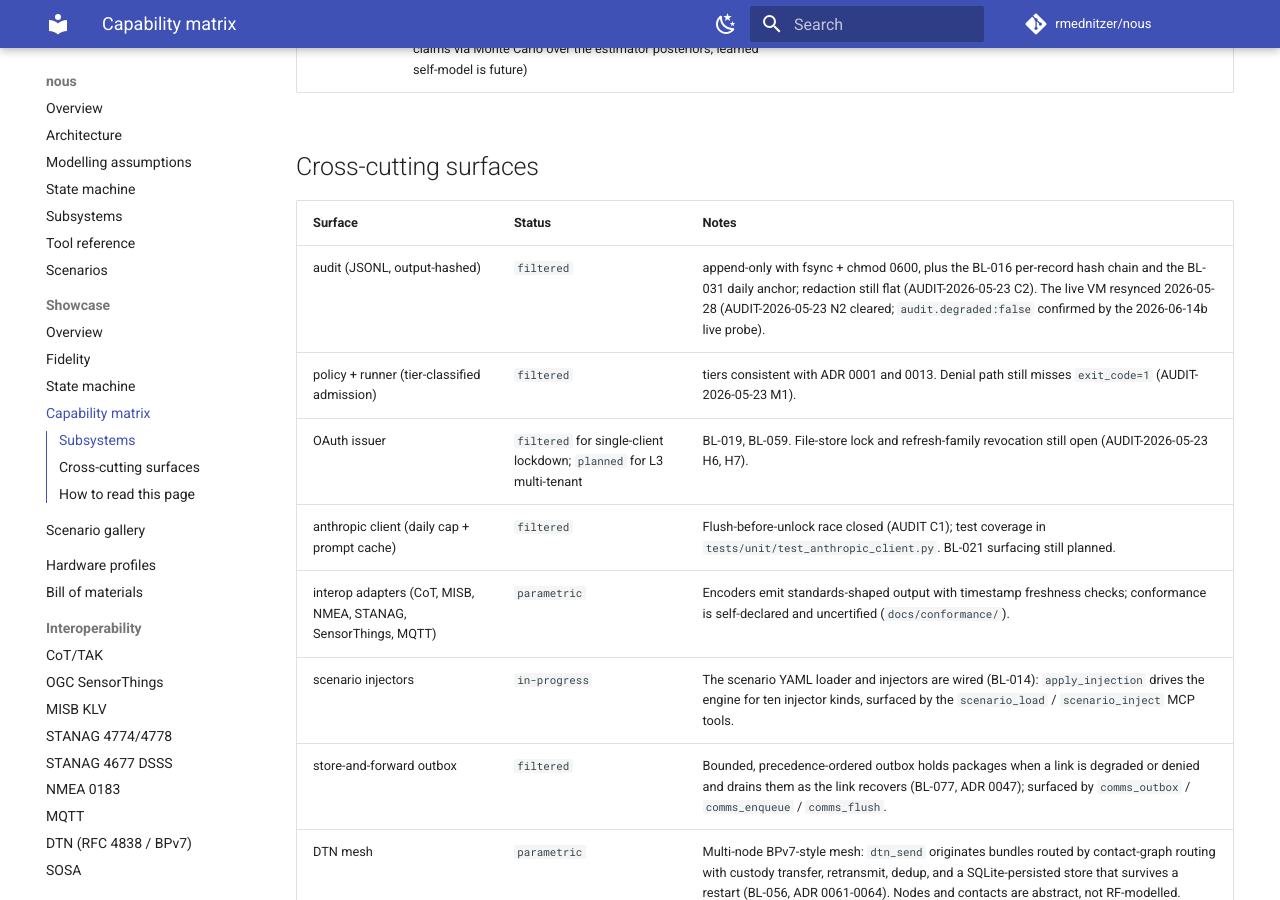
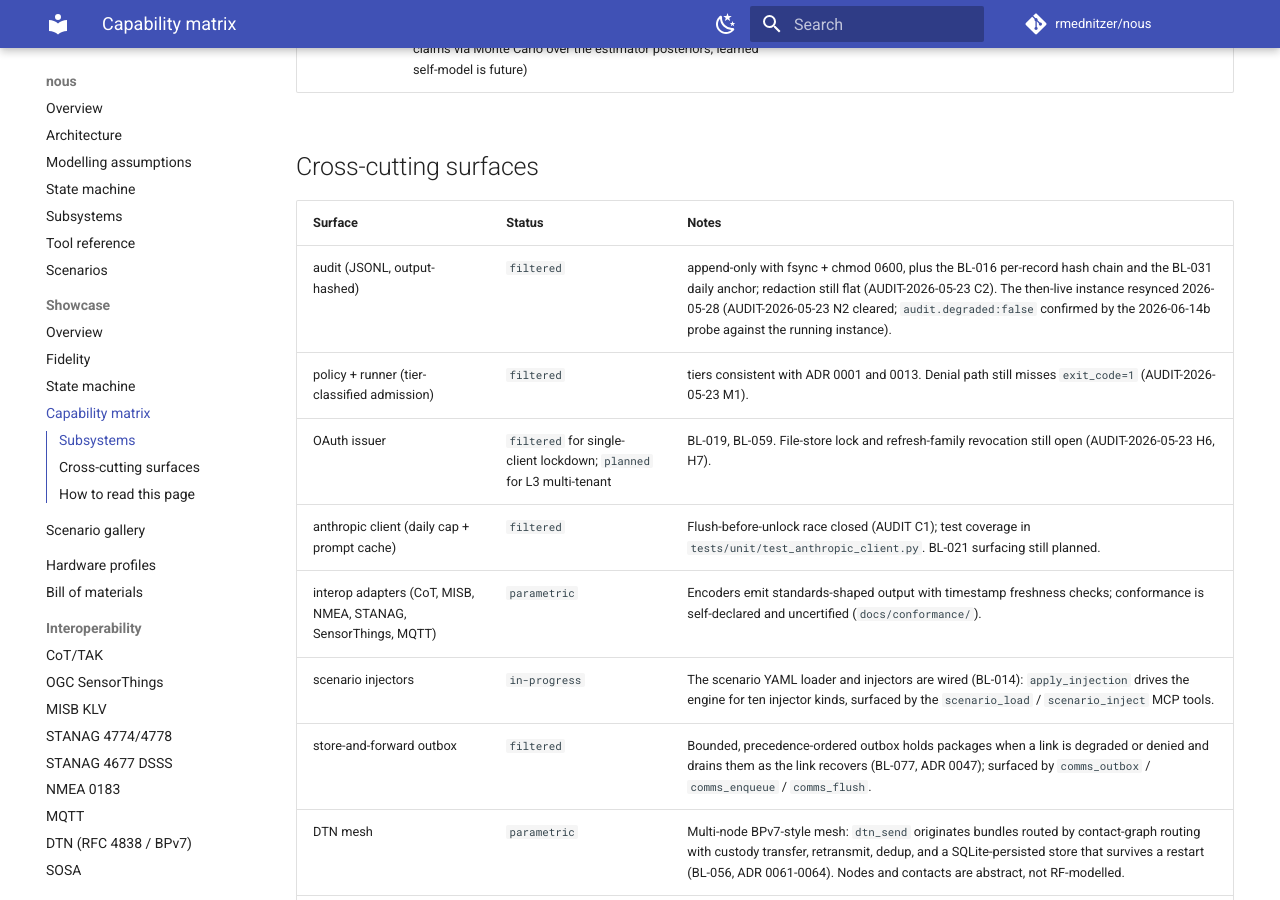
Before and after one commit to rmednitzer/nous, an MkDocs documentation site: the page built from docs/showcase/capability-matrix.md, in a window 1280 px wide and 900 px high, scrolled down 1625 px. Built offline with MkDocs 1.6.1 and Material for MkDocs 9.7.7, drawn with Linux system fonts in a browser that asks for light colours; comment, search, counter and statistics services are not loaded; some of the changed text lies outside the part shown.

Commit message:
docs+deps: address review, bump pillow to clear pip-audit
Review follow-ups (Copilot): the `private_repo_patterns` deny list is
no longer empty, so AGENTS.md and LIMITATIONS.md no longer claim it is;
the policy-check log/error strings now say "deny-listed private
references" (they match a domain, not just a repo name); and the
policy_checks.sh comment now describes what is matched (the domain,
which also blocks the FQDN and any subdomain) rather than calling it an
FQDN. For consistency with the reframing, the remaining past-tense
"live VM" mentions in the living docs this PR already touches
(SECURITY.md, skills/nous-troubleshooting.md, showcase/capability-matrix.md)
now read "then-live" / "the running instance"; the dated audit
documents are still left verbatim.

CI: `pip-audit --strict` failed on five pillow 12.2.0 CVEs
(PYSEC-2026-2253..2257), unrelated to this PR's diff -- pillow is a
transitive dep via matplotlib. Bump it to 12.3.0 (the fix version) in
the lockfile; `pip-audit` is clean again.

Co-Authored-By: Claude Opus 4.8 <noreply@anthropic.com>
Claude-Session: https://claude.ai/code/session_013wvkdQvqy6P7N9VyqmUJ8i

```diff
--- a/docs/showcase/capability-matrix.md
+++ b/docs/showcase/capability-matrix.md
@@ -11,7 +11,8 @@ Last reviewed: 2026-06-21.
 > subsystems). A host running the
 > reference deployment auto-updates from `main` within about five minutes of a merge (see
 > [deployment](../deployment.md)), so it picks up a badge change on the next
-> poll after `origin/main` advances. The earliest live MCP audit
+> poll after `origin/main` advances. The earliest audit taken against a
+> running instance
 > ([`docs/audit-2026-05-23.md`](../audit-2026-05-23.md)) predates the L1
 > catch-up train; the 2026-06-15b audit
 > ([`docs/audit-2026-06-15b.md`](../audit-2026-06-15b.md)) records the
@@ -39,7 +40,7 @@ Last reviewed: 2026-06-21.
 
 | Surface | Status | Notes |
 | --- | --- | --- |
-| audit (JSONL, output-hashed) | `filtered` | append-only with fsync + chmod 0600, plus the BL-016 per-record hash chain and the BL-031 daily anchor; redaction still flat (AUDIT-2026-05-23 C2). The live VM resynced 2026-05-28 (AUDIT-2026-05-23 N2 cleared; `audit.degraded:false` confirmed by the 2026-06-14b live probe). |
+| audit (JSONL, output-hashed) | `filtered` | append-only with fsync + chmod 0600, plus the BL-016 per-record hash chain and the BL-031 daily anchor; redaction still flat (AUDIT-2026-05-23 C2). The then-live instance resynced 2026-05-28 (AUDIT-2026-05-23 N2 cleared; `audit.degraded:false` confirmed by the 2026-06-14b probe against the running instance). |
 | policy + runner (tier-classified admission) | `filtered` | tiers consistent with ADR 0001 and 0013. Denial path still misses `exit_code=1` (AUDIT-2026-05-23 M1). |
 | OAuth issuer | `filtered` for single-client lockdown; `planned` for L3 multi-tenant | BL-019, BL-059. File-store lock and refresh-family revocation still open (AUDIT-2026-05-23 H6, H7). |
 | anthropic client (daily cap + prompt cache) | `filtered` | Flush-before-unlock race closed (AUDIT C1); test coverage in `tests/unit/test_anthropic_client.py`. BL-021 surfacing still planned. |
```
Also changed, not shown: AGENTS.md (+4 -4 lines), LIMITATIONS.md (+4 -5 lines), SECURITY.md (+1 -1 lines), skills/nous-troubleshooting.md (+1 -1 lines), 2 other files.
